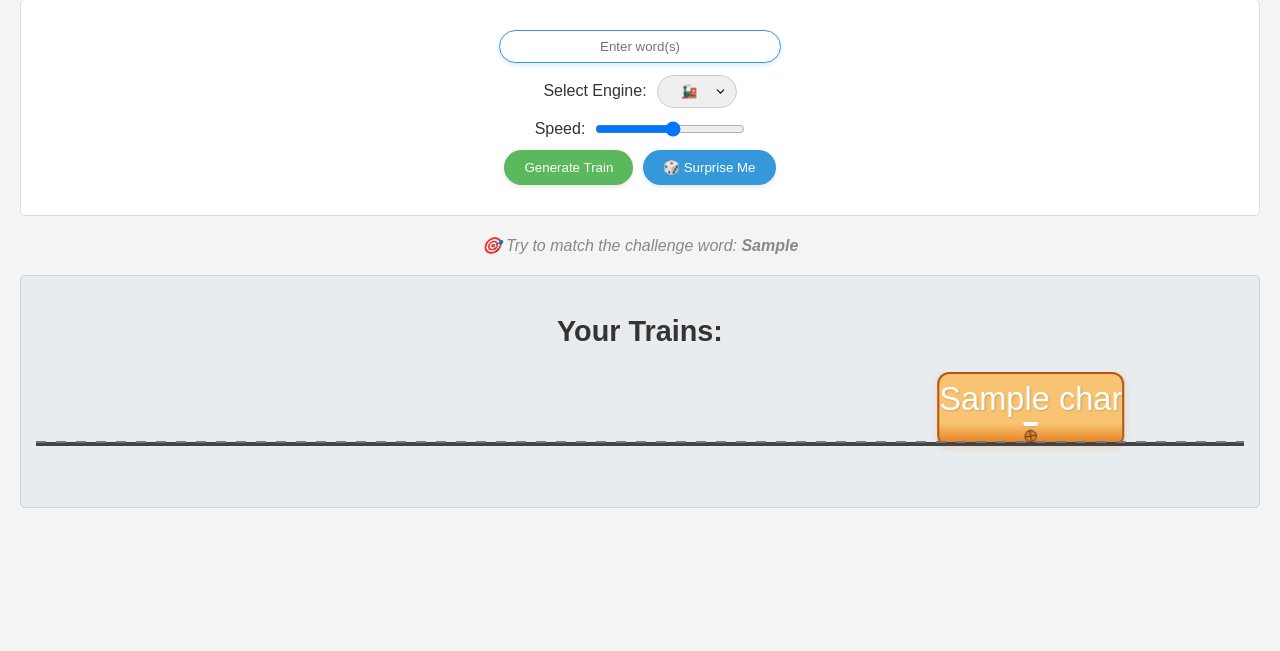
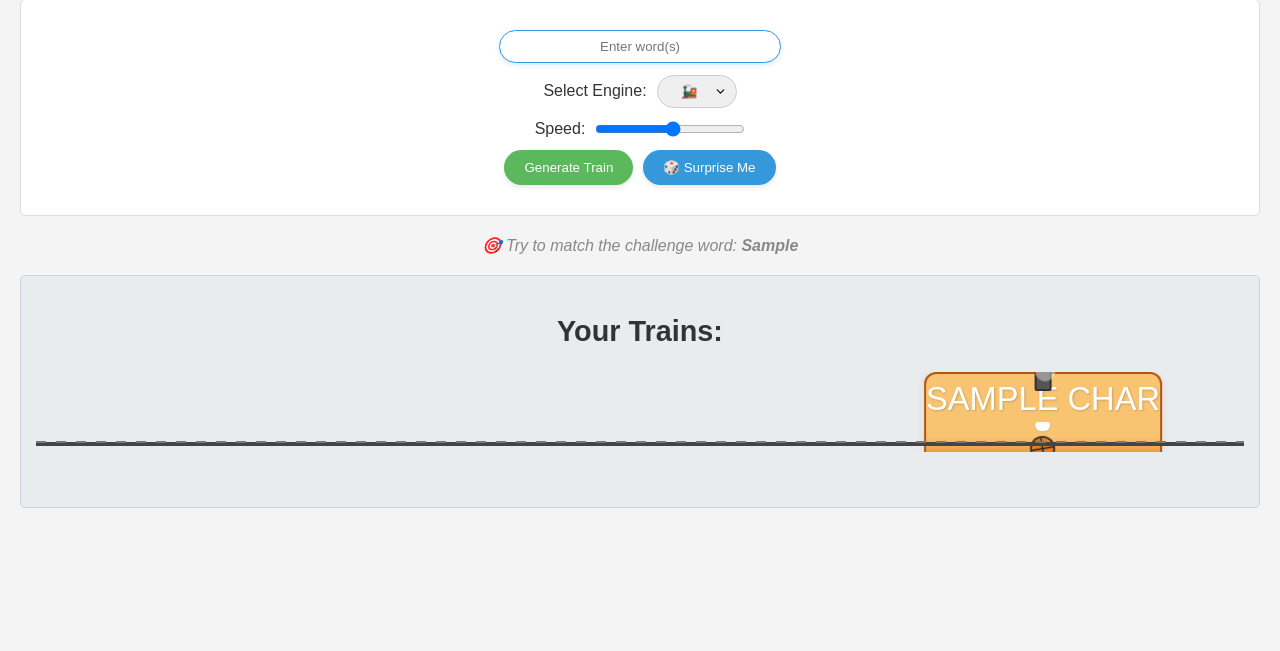
Before and after one commit to ertwrx/word_train_webapp, a Flask app: template app/templates/index.html in a window 1280 px wide. Shown: the part 82-733 px from the top of the page. Run offline with Flask 2, Linux system fonts and the light colour scheme; the template is opened without the code that fills it: most values are stand-ins (such as "Sample title", 1, 10 or a date in 2020).

Commit message:
added chimney and smoke

```diff
--- a/app/static/style.css
+++ b/app/static/style.css
@@ -187,7 +187,7 @@
   min-width: 44px;
   margin: 0 2px;
   position: relative;
-  height: 70px; /* Increased to fit bigger wheels */
+  height: 90px; /* Increased for chimney/smoke */
   justify-content: flex-end;
   border-radius: 8px 8px 10px 10px;
   box-shadow: 1px 2px 4px rgba(60,60,60,0.08);
@@ -239,6 +239,82 @@
   100% { transform: rotate(-360deg); }
 }
 
+/* Chimney styling */
+.chimney {
+  position: absolute;
+  top: -7px;
+  left: 50%;
+  transform: translateX(-50%);
+  width: 13px;
+  height: 20px;
+  background: #555;
+  border-radius: 4px 4px 2px 2px;
+  border: 2px solid #333;
+  z-index: 3;
+}
+
+/* Smoke styling */
+.smoke {
+  position: absolute;
+  top: -7px;
+  left: 50%;
+  transform: translateX(-50%);
+  width: 0;
+  height: 0;
+  z-index: 4;
+  pointer-events: none;
+}
+
+.smoke.puff1, .smoke.puff2, .smoke.puff3 {
+  position: absolute;
+  left: -10px;
+  background: radial-gradient(ellipse at center, #eee 70%, #bbb 100%);
+  opacity: 0.7;
+  border-radius: 50%;
+  pointer-events: none;
+}
+
+.smoke.puff1 {
+  width: 18px;
+  height: 18px;
+  top: -5px;
+  left: -7px;
+  animation: puff1 2s infinite;
+}
+
+.smoke.puff2 {
+  width: 14px;
+  height: 14px;
+  top: -18px;
+  left: -2px;
+  opacity: 0.5;
+  animation: puff2 2s infinite;
+}
+
+.smoke.puff3 {
+  width: 10px;
+  height: 10px;
+  top: -27px;
+  left: 3px;
+  opacity: 0.3;
+  animation: puff3 2s infinite;
+}
+
+@keyframes puff1 {
+  0% { transform: scale(0.7); opacity: 0.7; }
+  50% { transform: scale(1.2); opacity: 0.4; }
+  100% { transform: scale(0.7); opacity: 0.7; }
+}
+@keyframes puff2 {
+  0% { transform: scale(0.5); opacity: 0.5; }
+  50% { transform: scale(1.1); opacity: 0.2; }
+  100% { transform: scale(0.5); opacity: 0.5; }
+}
+@keyframes puff3 {
+  0% { transform: scale(0.4); opacity: 0.3; }
+  50% { transform: scale(1.0); opacity: 0.1; }
+  100% { transform: scale(0.4); opacity: 0.3; }
+}
 .train-output {
     display: inline-block;
     white-space: nowrap;
--- a/app/templates/index.html
+++ b/app/templates/index.html
@@ -84,7 +84,15 @@
                         {% for char in train %}
                             {% if loop.index0 == 0 %}
                             <div class="train-car engine">
-              <span class="train-letter">{{ char }}</span>
+                                <!-- Chimney -->
+                                <div class="chimney"></div>
+                                <!-- Smoke -->
+                                <div class="smoke">
+                                    <span class="smoke puff1"></span>
+                                    <span class="smoke puff2"></span>
+                                    <span class="smoke puff3"></span>
+                                </div>
+                                <span class="train-letter">{{ char|upper }}</span>
                                 <div class="window"></div>
                                 <svg class="wheel" viewBox="0 0 60 60">
                                     <circle cx="30" cy="30" r="24" stroke="#333" stroke-width="4" fill="#e67e22" />
@@ -117,7 +125,6 @@
         </div>
         {% endif %}
     </div>
-
     <div class="definition-container" id="definition-area">Enter a word to see its definition!</div>
 
 <script>
```
Lines whose indentation alone changed are shown as unchanged.
